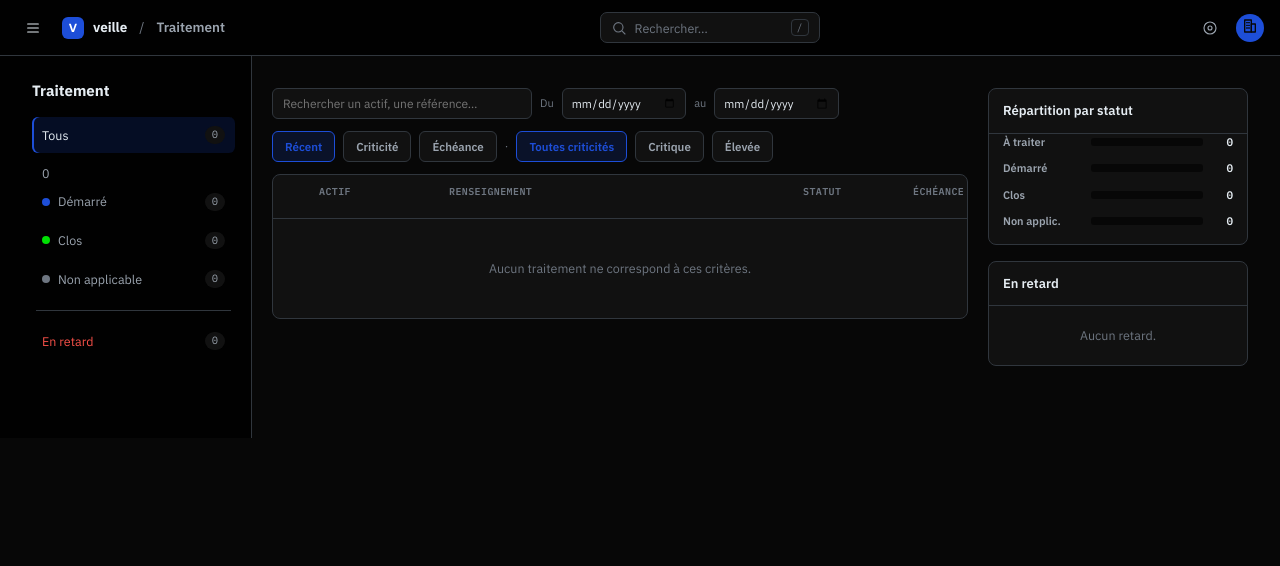
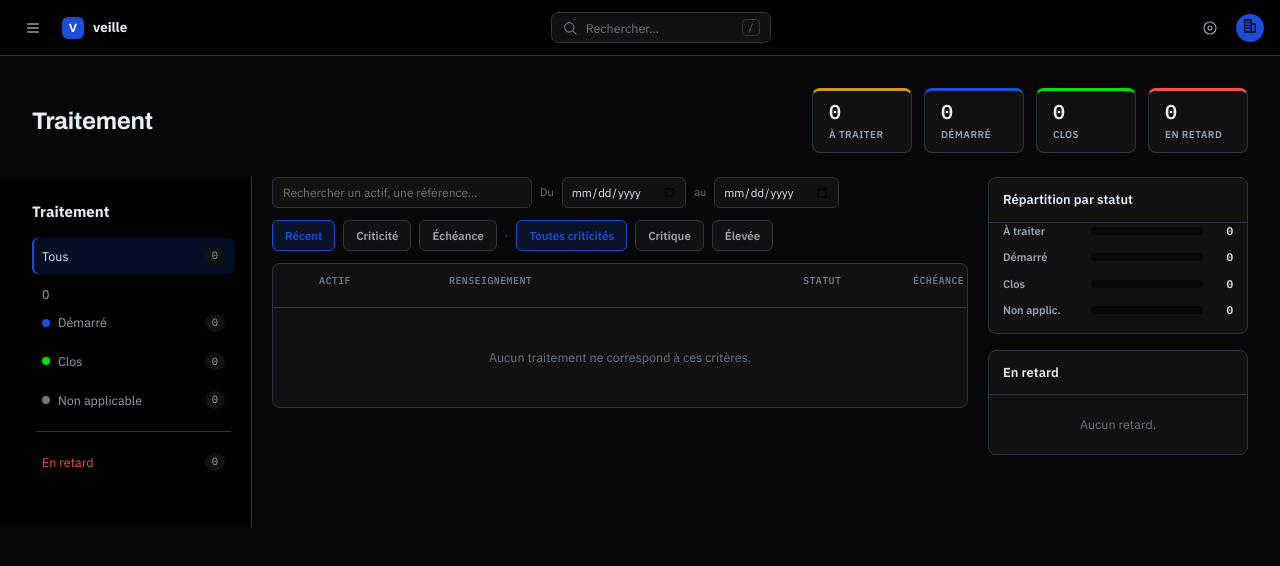
Before and after one commit to Matt-PZL/mp-veille, a Django app: page /traitement/ in a window 1280 px wide. Shown: the top 566 px of the page. Run offline with Django 5.2, Linux system fonts and the light colour scheme; the visitor is signed in with stand-in values (Sample User, id 1); data that the repository does not hold is empty; parts of the project's set-up code (start-up, migrations or seed data) failed here and were passed over.

Commit message:
Deplace les titres de page du topbar vers un en-tete en-page (titre a gauche + stats a droite)
Co-Authored-By: Claude Sonnet 5 <noreply@anthropic.com>

```diff
--- a/apps/panel/templates/panel/dashboard.html
+++ b/apps/panel/templates/panel/dashboard.html
@@ -1,7 +1,6 @@
 {% extends "base.html" %}
 {% load panel_extras %}
 {% block title %}Vue d'ensemble{% endblock %}
-{% block page_title %}Tableau de bord{% endblock %}
 {% block nav_dashboard %}active{% endblock %}
 {% block extra_head %}
 <style>
@@ -64,8 +63,10 @@
 </style>
 {% endblock %}
 {% block content %}
-<h1 class="section">Vue d'ensemble</h1>
 <div class="page">
+<div class="page-header">
+  <h1 class="page-title">Vue d'ensemble</h1>
+</div>
 <p class="dash-sub"><b>{{ nb_total_renseignements }}</b> renseignements suivis sur <b>{{ nb_actifs }}</b> actifs/référentiels déclarés — dernière collecte {% if derniere_collecte %}il y a {{ derniere_collecte|timesince }}{% else %}jamais{% endif %}.</p>
 
 <div class="kpis">
--- a/apps/panel/templates/panel/organisation.html
+++ b/apps/panel/templates/panel/organisation.html
@@ -1,9 +1,10 @@
 {% extends "base.html" %}
 {% block title %}Organisation{% endblock %}
-{% block page_title %}Organisation{% endblock %}
 {% block content %}
-<h1 class="section">Organisation</h1>
 <div class="page">
+<div class="page-header">
+  <h1 class="page-title">Organisation</h1>
+</div>
   <div style="background:var(--surface-2); border:1px solid var(--border); border-radius:8px; padding:32px; text-align:center; color:var(--text-muted); font-size:12.5px;">
     Cette section n'a pas encore de contenu défini — à construire. La gestion des actifs a déménagé vers <a href="{% url 'panel:gestion_actifs' %}" style="color:var(--accent);">Gestion des actifs</a>.
   </div>
--- a/apps/panel/templates/panel/profil.html
+++ b/apps/panel/templates/panel/profil.html
@@ -1,6 +1,5 @@
 {% extends "base.html" %}
 {% block title %}Profil{% endblock %}
-{% block page_title %}Profil{% endblock %}
 {% block extra_head %}
 <style>
   .card{ background:var(--surface); border:1px solid var(--border); border-radius:6px; padding:24px; }
@@ -11,8 +10,10 @@
 </style>
 {% endblock %}
 {% block content %}
-<h1 class="section">Gestion du profil</h1>
 <div class="page" style="max-width:420px;">
+<div class="page-header">
+  <h1 class="page-title">Gestion du profil</h1>
+</div>
   <div class="card">
     <div class="field">
       <span class="lbl">Compte</span>
--- a/apps/panel/templates/panel/traitement.html
+++ b/apps/panel/templates/panel/traitement.html
@@ -1,7 +1,6 @@
 {% extends "base.html" %}
 {% load panel_extras %}
 {% block title %}Traitement{% endblock %}
-{% block page_title %}Traitement{% endblock %}
 {% block nav_traitement %}active{% endblock %}
 {% block extra_head %}
 <style>
@@ -13,7 +12,7 @@
   .col-left{
     align-self:stretch;
     background:#010101; border-right:1px solid var(--border);
-    margin:-32px 0 -72px -32px; padding:24px 16px 40px 32px;
+    margin:0 0 -72px -32px; padding:24px 16px 40px 32px;
   }
   .col-left h2{ font-size:15px; font-weight:700; margin-bottom:14px; }
   .status-list{ display:flex; flex-direction:column; gap:2px; }
@@ -79,6 +78,15 @@
 </style>
 {% endblock %}
 {% block content %}
+<div class="page-header">
+  <h1 class="page-title">Traitement</h1>
+  <div class="page-header-stats">
+    <div class="stat-tile warn"><div class="stat-num">{{ compteurs.a_traiter }}</div><div class="stat-lbl">À traiter</div></div>
+    <div class="stat-tile"><div class="stat-num">{{ compteurs.en_cours }}</div><div class="stat-lbl">Démarré</div></div>
+    <div class="stat-tile good"><div class="stat-num">{{ compteurs.clos }}</div><div class="stat-lbl">Clos</div></div>
+    <div class="stat-tile danger"><div class="stat-num">{{ en_retard_total }}</div><div class="stat-lbl">En retard</div></div>
+  </div>
+</div>
 <div class="layout">
 
   <div class="col-left">
--- a/apps/panel/templates/panel/traiter.html
+++ b/apps/panel/templates/panel/traiter.html
@@ -1,6 +1,5 @@
 {% extends "base.html" %}
 {% block title %}Traiter — {{ renseignement.titre }}{% endblock %}
-{% block page_title %}Traiter un renseignement{% endblock %}
 {% block nav_renseignements %}active{% endblock %}
 {% block extra_head %}
 <style>
--- a/apps/panel/views.py
+++ b/apps/panel/views.py
@@ -195,6 +195,14 @@ def renseignements(request):
 
     from .taxonomie import REFERENTIELS_NORMATIFS, TAXONOMIE_TECHNIQUE
 
+    tous_les_renseignements = list(Renseignement.objects.all())
+    nb_nouveaux = sum(1 for r in tous_les_renseignements if r.id_renseignement_bdp not in consultes)
+    nb_critiques = sum(1 for r in tous_les_renseignements if r.criticite == "critique")
+    nb_a_traiter = sum(
+        1 for r in tous_les_renseignements
+        if getattr(traitements_par_id.get(r.id_renseignement_bdp), "statut", "a_traiter") == "a_traiter"
+    )
+
     return render(
         request,
         "panel/renseignements.html",
@@ -215,6 +223,10 @@ def renseignements(request):
             "renseignements_par_id": renseignements_par_id,
             "taxonomie_json": json.dumps(TAXONOMIE_TECHNIQUE),
             "referentiels": REFERENTIELS_NORMATIFS,
+            "nb_total_renseignements": len(tous_les_renseignements),
+            "nb_nouveaux": nb_nouveaux,
+            "nb_critiques": nb_critiques,
+            "nb_a_traiter": nb_a_traiter,
         },
     )
 
--- a/templates/base.html
+++ b/templates/base.html
@@ -35,8 +35,6 @@
   .hamburger:hover{ background:var(--surface-2); }
   .brandlink{ display:flex; align-items:center; gap:9px; text-decoration:none; color:var(--text); font-weight:700; font-size:13.5px; }
   .brandlink .sq{ width:22px; height:22px; border-radius:6px; background:var(--accent); display:flex; align-items:center; justify-content:center; color:var(--accent-fg); font-family:var(--font-display); font-size:12px; font-weight:700; }
-  .crumb-sep{ color:var(--text-faint); }
-  .crumb{ font-size:13.5px; color:var(--text-muted); font-weight:600; }
 
   .search-trigger{ display:flex; align-items:center; gap:8px; padding:6px 10px; margin-left:8px; background:var(--surface-2); border:1px solid var(--border); border-radius:7px; color:var(--text-faint); font-size:12.5px; cursor:pointer; width:220px; }
   .search-trigger:hover{ border-color:var(--text-faint); }
@@ -85,6 +83,19 @@
   h1.section{ max-width:960px; margin:0 auto 16px; font-size:12.5px; font-family:var(--font-display); font-weight:700; color:var(--text-muted); text-transform:uppercase; letter-spacing:0.07em; }
   .page{ max-width:960px; margin:0 auto 48px; }
 
+  /* ---- En-tete de page : titre a gauche, stats a droite, meme ligne ---- */
+  .page-header{ display:flex; align-items:center; justify-content:space-between; gap:20px; margin-bottom:24px; flex-wrap:wrap; }
+  .page-title{ font-size:24px; font-weight:800; font-family:var(--font-display); color:var(--text); letter-spacing:-0.01em; }
+  .page-header-stats{ display:flex; gap:12px; flex-wrap:wrap; }
+  .stat-tile{ background:var(--surface-2); border:1px solid var(--border); border-top:3px solid var(--accent); border-radius:8px; padding:10px 16px; min-width:100px; }
+  .stat-tile.tech{ border-top-color:var(--info); }
+  .stat-tile.norm{ border-top-color:var(--violet); }
+  .stat-tile.warn{ border-top-color:var(--warn); }
+  .stat-tile.danger{ border-top-color:var(--danger); }
+  .stat-tile.good{ border-top-color:var(--good); }
+  .stat-num{ font-size:20px; font-weight:700; font-family:var(--font-mono); line-height:1.1; }
+  .stat-lbl{ font-size:10px; color:var(--text-muted); margin-top:4px; text-transform:uppercase; letter-spacing:0.04em; font-weight:600; white-space:nowrap; }
+
   /* ---- Palette de commandes (Ctrl+K ou /) ---- */
   .cmdk-overlay{
     position:fixed; inset:0; background:rgba(1,4,9,0.7); z-index:100;
@@ -122,8 +133,6 @@
     <svg class="ico" viewBox="0 0 24 24"><path d="M4 6h16M4 12h16M4 18h16"/></svg>
   </button>
   <a href="{% url 'panel:dashboard' %}" class="brandlink"><span class="sq">V</span>veille</a>
-  <span class="crumb-sep">/</span>
-  <span class="crumb">{% block page_title %}{% endblock %}</span>
 
   <button class="search-trigger" onclick="openCmdk()" style="margin-left:auto;">
     <svg class="ico" viewBox="0 0 24 24"><circle cx="11" cy="11" r="7"/><path d="M21 21l-4.3-4.3"/></svg>
```
Also changed, not shown: apps/panel/templates/panel/actualites.html (+6 -2 lines), apps/panel/templates/panel/gestion_actifs.html (+8 -7 lines), apps/panel/templates/panel/renseignements.html (+10 -2 lines).
